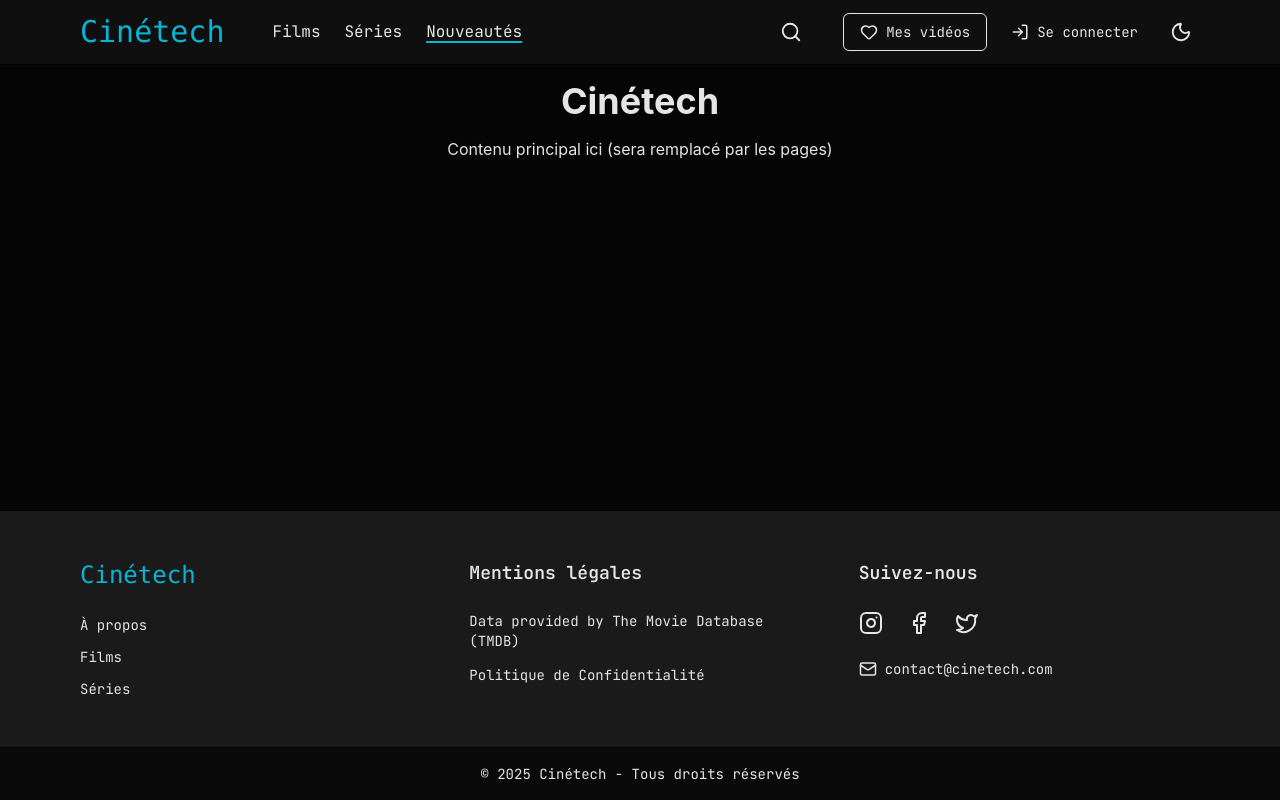
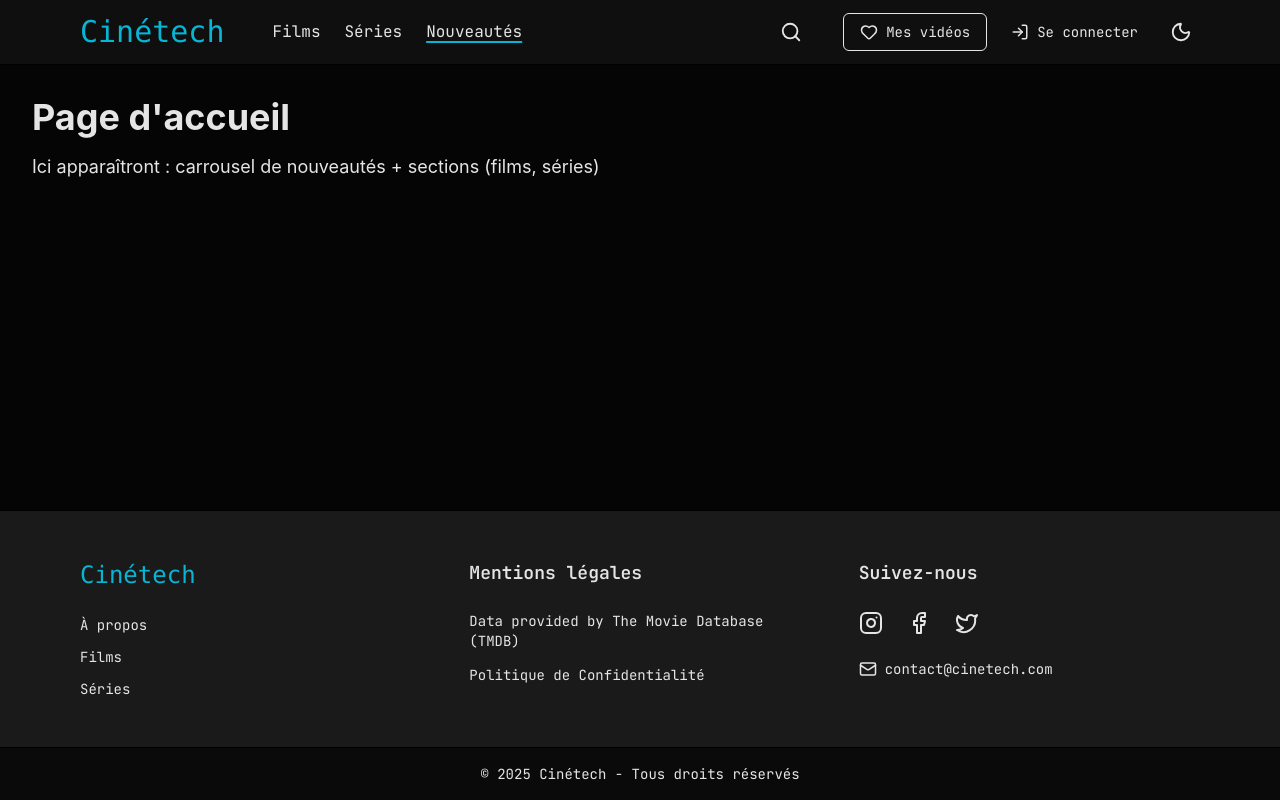
Before and after one commit to stephane-nawrat/cinetech, a React (Vite) app: page / in a window 1280 px wide. Built offline with nearby package versions, Linux system fonts and the light colour scheme.

Commit message:
feat(routing): config routing dans app.jsx et création pages vides (HomePage, ListPage, DetailPage, ProfilePage)

```diff
--- a/src/App.jsx
+++ b/src/App.jsx
@@ -1,23 +1,29 @@
+import { Routes, Route } from 'react-router-dom';
 import Header from './components/Header';
 import Footer from './components/Footer';
+import HomePage from './pages/HomePage';
+import ListPage from './pages/ListPage';
+import DetailPage from './pages/DetailPage';
+import ProfilePage from './pages/ProfilePage';
 
 function App() {
   return (
     <div className="flex flex-col min-h-screen">
       <Header />
 
-      <main className="flex-grow container mx-auto p-4">
-        <h1 className="text-4xl font-bold text-center">
-          Cinétech
-        </h1>
-        <p className="text-center mt-4">
-          Contenu principal ici (sera remplacé par les pages)
-        </p>
+      <main className="flex-grow">
+        <Routes>
+          <Route path="/" element={<HomePage />} />
+          <Route path="/films" element={<ListPage type="movie" />} />
+          <Route path="/series" element={<ListPage type="tv" />} />
+          <Route path="/:type/:id" element={<DetailPage />} />
+          <Route path="/profil" element={<ProfilePage />} />
+        </Routes>
       </main>
 
       <Footer />
     </div>
-  )
+  );
 }
 
-export default App
+export default App;
--- /dev/null
+++ b/src/pages/DetailPage.jsx
@@ -0,0 +1,19 @@
+import { useParams } from 'react-router-dom';
+
+function DetailPage() {
+  const { type, id } = useParams();
+
+  return (
+    <div className="container mx-auto p-8">
+      <h1 className="text-4xl font-bold mb-4">Détail</h1>
+      <p className="text-lg">
+        Type: {type} - ID: {id}
+      </p>
+      <p className="text-lg mt-4">
+        Ici apparaîtront : poster, synopsis, casting, suggestions similaires
+      </p>
+    </div>
+  );
+}
+
+export default DetailPage;
--- /dev/null
+++ b/src/pages/HomePage.jsx
@@ -0,0 +1,12 @@
+function HomePage() {
+  return (
+    <div className="container mx-auto p-8">
+      <h1 className="text-4xl font-bold mb-4">Page d'accueil</h1>
+      <p className="text-lg">
+        Ici apparaîtront : carrousel de nouveautés + sections (films, séries)
+      </p>
+    </div>
+  );
+}
+
+export default HomePage;
--- /dev/null
+++ b/src/pages/ListPage.jsx
@@ -0,0 +1,14 @@
+function ListPage({ type }) {
+  return (
+    <div className="container mx-auto p-8">
+      <h1 className="text-4xl font-bold mb-4">
+        {type === 'movie' ? 'Films' : 'Séries'}
+      </h1>
+      <p className="text-lg">
+        Liste des {type === 'movie' ? 'films' : 'séries'} avec pagination
+      </p>
+    </div>
+  );
+}
+
+export default ListPage;
--- /dev/null
+++ b/src/pages/ProfilePage.jsx
@@ -0,0 +1,12 @@
+function ProfilePage() {
+  return (
+    <div className="container mx-auto p-8">
+      <h1 className="text-4xl font-bold mb-4">Mon Profil</h1>
+      <p className="text-lg">
+        Ici apparaîtront : formulaire de connexion, favoris, statistiques, commentaires
+      </p>
+    </div>
+  );
+}
+
+export default ProfilePage;
```
